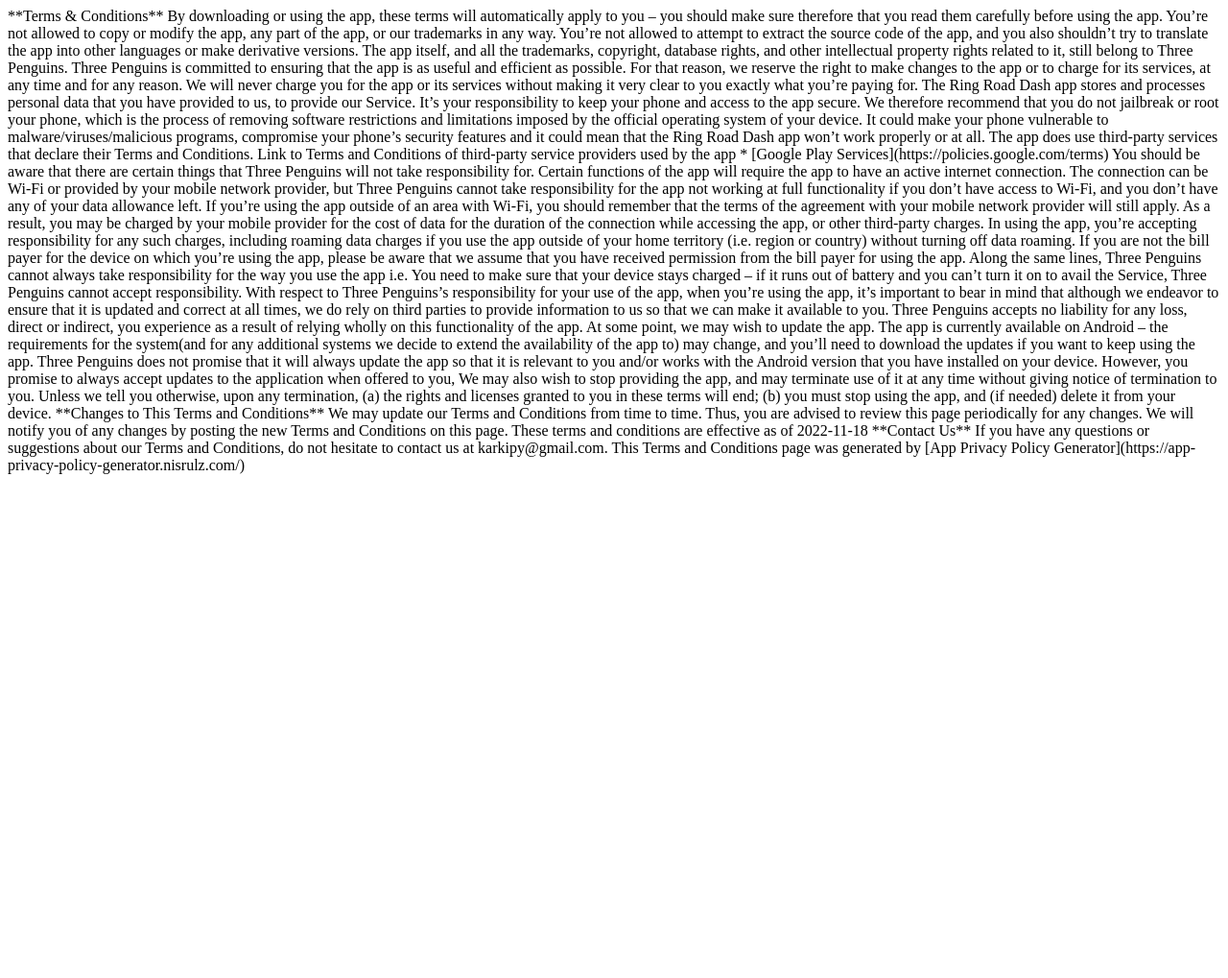
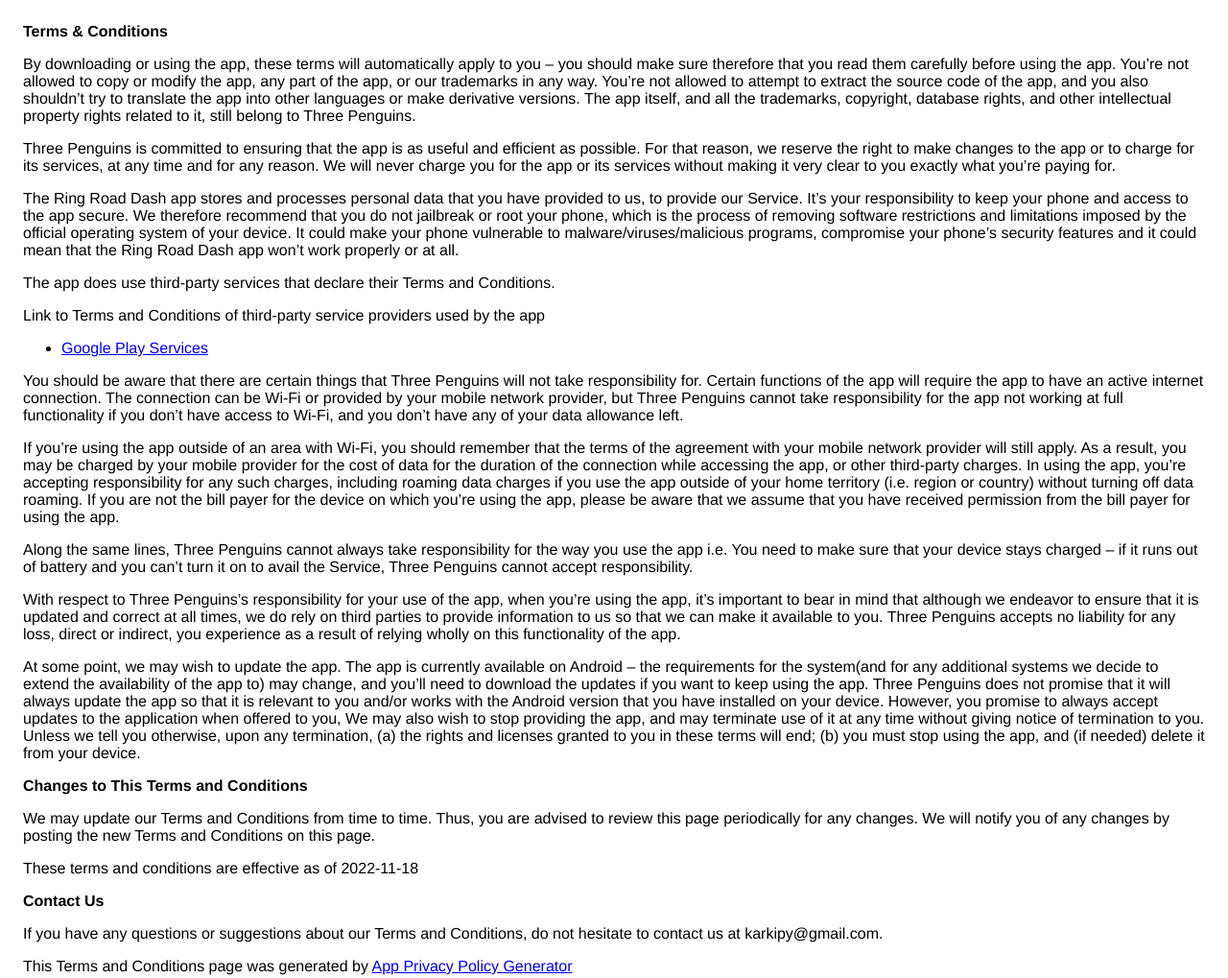
Before and after one commit to Three-Penguins/Three-Penguins.github.io, a plain HTML site: page ringroaddash/TermsCondition.html in a window 1280 px wide. Shown: the whole page at 96% size. Before the commit the page ends 800 px from the top, so only its background shows below. Drawn offline with Linux system fonts and the light colour scheme.

Commit message:
Update TermsCondition.html

```diff
--- a/ringroaddash/TermsCondition.html
+++ b/ringroaddash/TermsCondition.html
@@ -1,35 +1,113 @@
-**Terms & Conditions**
-
-By downloading or using the app, these terms will automatically apply to you – you should make sure therefore that you read them carefully before using the app. You’re not allowed to copy or modify the app, any part of the app, or our trademarks in any way. You’re not allowed to attempt to extract the source code of the app, and you also shouldn’t try to translate the app into other languages or make derivative versions. The app itself, and all the trademarks, copyright, database rights, and other intellectual property rights related to it, still belong to Three Penguins.
-
-Three Penguins is committed to ensuring that the app is as useful and efficient as possible. For that reason, we reserve the right to make changes to the app or to charge for its services, at any time and for any reason. We will never charge you for the app or its services without making it very clear to you exactly what you’re paying for.
-
-The Ring Road Dash app stores and processes personal data that you have provided to us, to provide our Service. It’s your responsibility to keep your phone and access to the app secure. We therefore recommend that you do not jailbreak or root your phone, which is the process of removing software restrictions and limitations imposed by the official operating system of your device. It could make your phone vulnerable to malware/viruses/malicious programs, compromise your phone’s security features and it could mean that the Ring Road Dash app won’t work properly or at all.
-
-The app does use third-party services that declare their Terms and Conditions.
-
-Link to Terms and Conditions of third-party service providers used by the app
-
-*   [Google Play Services](https://policies.google.com/terms)
-
-You should be aware that there are certain things that Three Penguins will not take responsibility for. Certain functions of the app will require the app to have an active internet connection. The connection can be Wi-Fi or provided by your mobile network provider, but Three Penguins cannot take responsibility for the app not working at full functionality if you don’t have access to Wi-Fi, and you don’t have any of your data allowance left.
-
-If you’re using the app outside of an area with Wi-Fi, you should remember that the terms of the agreement with your mobile network provider will still apply. As a result, you may be charged by your mobile provider for the cost of data for the duration of the connection while accessing the app, or other third-party charges. In using the app, you’re accepting responsibility for any such charges, including roaming data charges if you use the app outside of your home territory (i.e. region or country) without turning off data roaming. If you are not the bill payer for the device on which you’re using the app, please be aware that we assume that you have received permission from the bill payer for using the app.
-
-Along the same lines, Three Penguins cannot always take responsibility for the way you use the app i.e. You need to make sure that your device stays charged – if it runs out of battery and you can’t turn it on to avail the Service, Three Penguins cannot accept responsibility.
-
-With respect to Three Penguins’s responsibility for your use of the app, when you’re using the app, it’s important to bear in mind that although we endeavor to ensure that it is updated and correct at all times, we do rely on third parties to provide information to us so that we can make it available to you. Three Penguins accepts no liability for any loss, direct or indirect, you experience as a result of relying wholly on this functionality of the app.
-
-At some point, we may wish to update the app. The app is currently available on Android – the requirements for the system(and for any additional systems we decide to extend the availability of the app to) may change, and you’ll need to download the updates if you want to keep using the app. Three Penguins does not promise that it will always update the app so that it is relevant to you and/or works with the Android version that you have installed on your device. However, you promise to always accept updates to the application when offered to you, We may also wish to stop providing the app, and may terminate use of it at any time without giving notice of termination to you. Unless we tell you otherwise, upon any termination, (a) the rights and licenses granted to you in these terms will end; (b) you must stop using the app, and (if needed) delete it from your device.
-
-**Changes to This Terms and Conditions**
-
-We may update our Terms and Conditions from time to time. Thus, you are advised to review this page periodically for any changes. We will notify you of any changes by posting the new Terms and Conditions on this page.
-
+<!DOCTYPE html>
+    <html>
+    <head>
+      <meta charset='utf-8'>
+      <meta name='viewport' content='width=device-width'>
+      <title>Terms &amp; Conditions</title>
+      <style> body { font-family: 'Helvetica Neue', Helvetica, Arial, sans-serif; padding:1em; } </style>
+    </head>
+    <body>
+    <strong>Terms &amp; Conditions</strong> <p>
+By downloading or using the app, these terms will
+automatically apply to you – you should make sure therefore
+that you read them carefully before using the app. You’re not
+allowed to copy or modify the app, any part of the app, or
+our trademarks in any way. You’re not allowed to attempt to
+extract the source code of the app, and you also shouldn’t try
+to translate the app into other languages or make derivative
+versions. The app itself, and all the trademarks, copyright,
+database rights, and other intellectual property rights related
+to it, still belong to Three Penguins.
+</p> <p>
+Three Penguins is committed to ensuring that the app is
+as useful and efficient as possible. For that reason, we
+reserve the right to make changes to the app or to charge for
+its services, at any time and for any reason. We will never
+charge you for the app or its services without making it very
+clear to you exactly what you’re paying for.
+</p> <p>
+The Ring Road Dash app stores and processes personal data that
+you have provided to us, to provide our
+Service. It’s your responsibility to keep your phone and
+access to the app secure. We therefore recommend that you do
+not jailbreak or root your phone, which is the process of
+removing software restrictions and limitations imposed by the
+official operating system of your device. It could make your
+phone vulnerable to malware/viruses/malicious programs,
+compromise your phone’s security features and it could mean
+that the Ring Road Dash app won’t work properly or at all.
+</p> <div><p>
+The app does use third-party services that declare their
+Terms and Conditions.
+</p> <p>
+Link to Terms and Conditions of third-party service
+providers used by the app
+</p> <ul><li><a href="https://policies.google.com/terms" target="_blank" rel="noopener noreferrer">Google Play Services</a></li><!----><!----><!----><!----><!----><!----><!----><!----><!----><!----><!----><!----><!----><!----><!----><!----><!----><!----><!----><!----><!----><!----><!----><!----><!----><!----><!----></ul></div> <p>
+You should be aware that there are certain things that
+Three Penguins will not take responsibility for. Certain
+functions of the app will require the app to have an active
+internet connection. The connection can be Wi-Fi or provided
+by your mobile network provider, but Three Penguins
+cannot take responsibility for the app not working at full
+functionality if you don’t have access to Wi-Fi, and you don’t
+have any of your data allowance left.
+</p> <p></p> <p>
+If you’re using the app outside of an area with Wi-Fi, you
+should remember that the terms of the agreement with your
+mobile network provider will still apply. As a result, you may
+be charged by your mobile provider for the cost of data for
+the duration of the connection while accessing the app, or
+other third-party charges. In using the app, you’re accepting
+responsibility for any such charges, including roaming data
+charges if you use the app outside of your home territory
+(i.e. region or country) without turning off data roaming. If
+you are not the bill payer for the device on which you’re
+using the app, please be aware that we assume that you have
+received permission from the bill payer for using the app.
+</p> <p>
+Along the same lines, Three Penguins cannot always take
+responsibility for the way you use the app i.e. You need to
+make sure that your device stays charged – if it runs out of
+battery and you can’t turn it on to avail the Service,
+Three Penguins cannot accept responsibility.
+</p> <p>
+With respect to Three Penguins’s responsibility for your
+use of the app, when you’re using the app, it’s important to
+bear in mind that although we endeavor to ensure that it is
+updated and correct at all times, we do rely on third parties
+to provide information to us so that we can make it available
+to you. Three Penguins accepts no liability for any
+loss, direct or indirect, you experience as a result of
+relying wholly on this functionality of the app.
+</p> <p>
+At some point, we may wish to update the app. The app is
+currently available on Android – the requirements for the
+system(and for any additional systems we
+decide to extend the availability of the app to) may change,
+and you’ll need to download the updates if you want to keep
+using the app. Three Penguins does not promise that it
+will always update the app so that it is relevant to you
+and/or works with the Android version that you have
+installed on your device. However, you promise to always
+accept updates to the application when offered to you, We may
+also wish to stop providing the app, and may terminate use of
+it at any time without giving notice of termination to you.
+Unless we tell you otherwise, upon any termination, (a) the
+rights and licenses granted to you in these terms will end;
+(b) you must stop using the app, and (if needed) delete it
+from your device.
+</p> <p><strong>Changes to This Terms and Conditions</strong></p> <p>
+We may update our Terms and Conditions
+from time to time. Thus, you are advised to review this page
+periodically for any changes. We will
+notify you of any changes by posting the new Terms and
+Conditions on this page.
+</p> <p>
 These terms and conditions are effective as of 2022-11-18
-
-**Contact Us**
-
-If you have any questions or suggestions about our Terms and Conditions, do not hesitate to contact us at karkipy@gmail.com.
-
-This Terms and Conditions page was generated by [App Privacy Policy Generator](https://app-privacy-policy-generator.nisrulz.com/)
+</p> <p><strong>Contact Us</strong></p> <p>
+If you have any questions or suggestions about our
+Terms and Conditions, do not hesitate to contact us
+at karkipy@gmail.com.
+</p> <p>This Terms and Conditions page was generated by <a href="https://app-privacy-policy-generator.nisrulz.com/" target="_blank" rel="noopener noreferrer">App Privacy Policy Generator</a></p>
+    </body>
+    </html>
```
